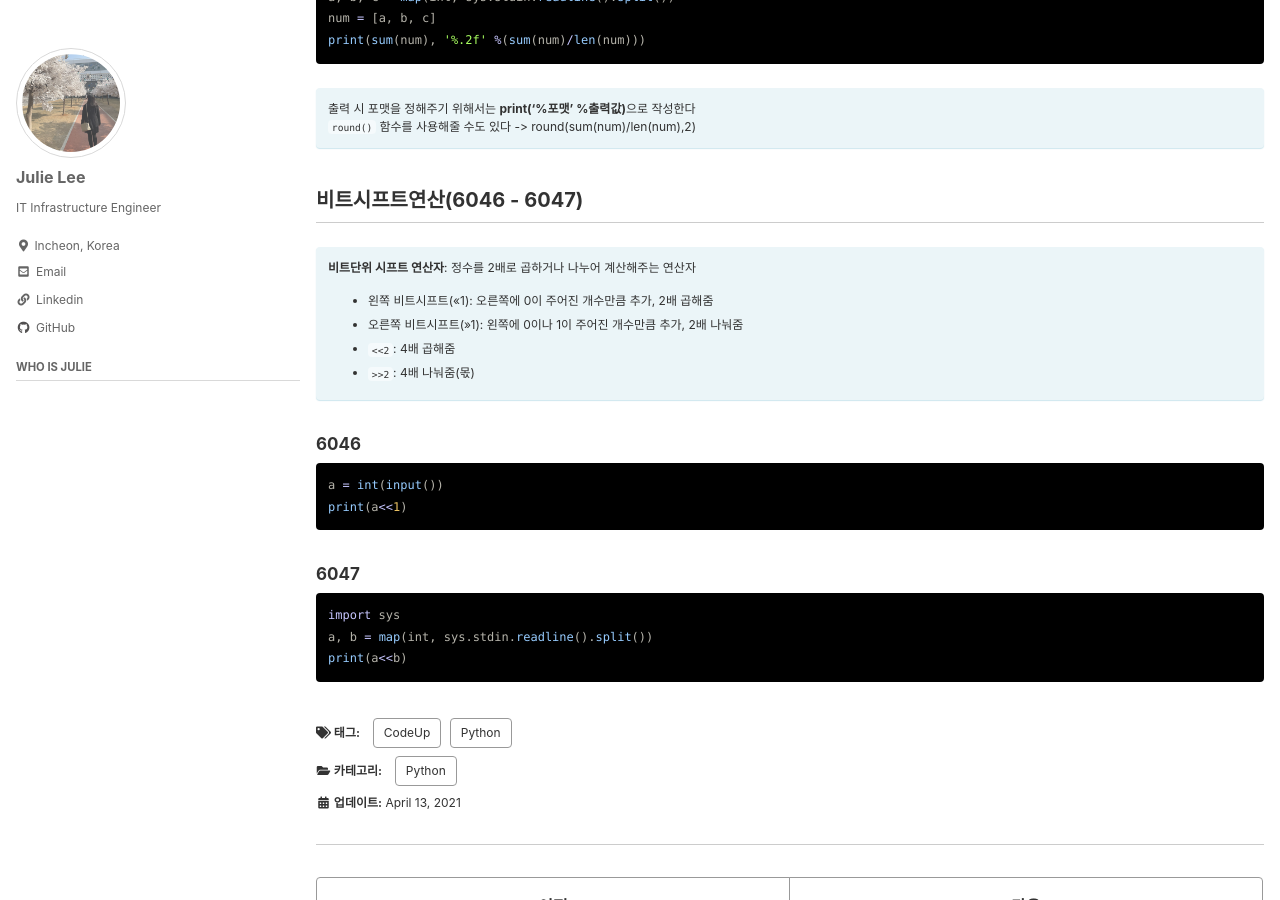
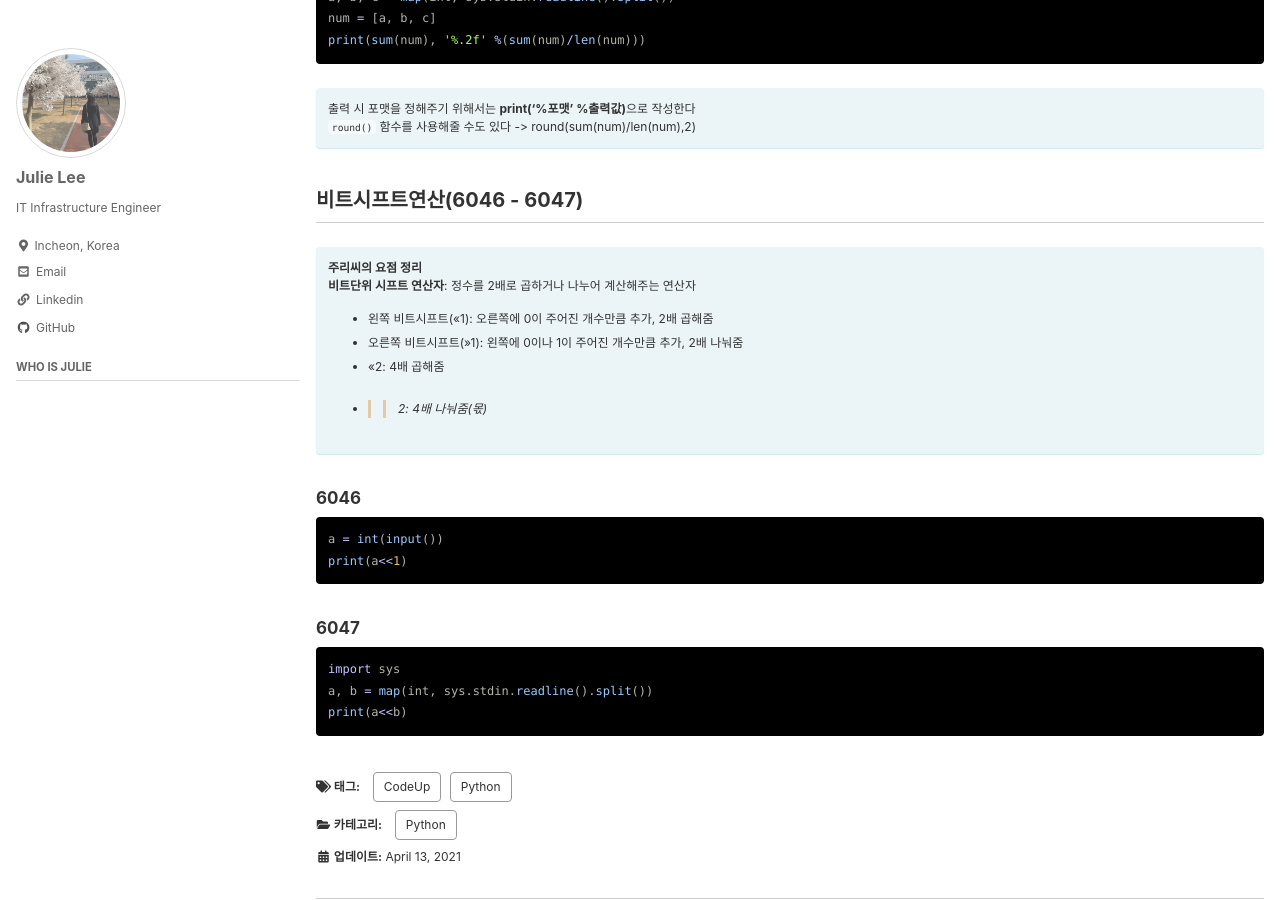
Before and after one commit to smilejulie0812/smilejulie0812.github.io, a Jekyll site: the page built from _posts/2021-04-13-codeup009.md, in a window 1280 px wide and 900 px high, scrolled down 1251 px. Built offline with Jekyll 4.4.1, drawn with Linux system fonts in a browser that asks for light colours; cached includes are drawn as plain includes.

Commit message:
Add files via upload

```diff
--- a/_posts/2021-04-13-codeup009.md
+++ b/_posts/2021-04-13-codeup009.md
@@ -69,11 +69,12 @@ print(sum(num), '%.2f' %(sum(num)/len(num)))
 ## 비트시프트연산(6046 - 6047)
 
 <div class="notice--info" markdown="1">
+#### 주리씨의 요점 정리
 **비트단위 시프트 연산자**: 정수를 2배로 곱하거나 나누어 계산해주는 연산자
 * 왼쪽 비트시프트(<<1): 오른쪽에 0이 주어진 개수만큼 추가, 2배 곱해줌
 * 오른쪽 비트시프트(>>1): 왼쪽에 0이나 1이 주어진 개수만큼 추가, 2배 나눠줌
-* `<<2`: 4배 곱해줌
-* `>>2`: 4배 나눠줌(몫)
+* <<2: 4배 곱해줌
+* >>2: 4배 나눠줌(몫)
 </div>
 
 #### 6046
```
